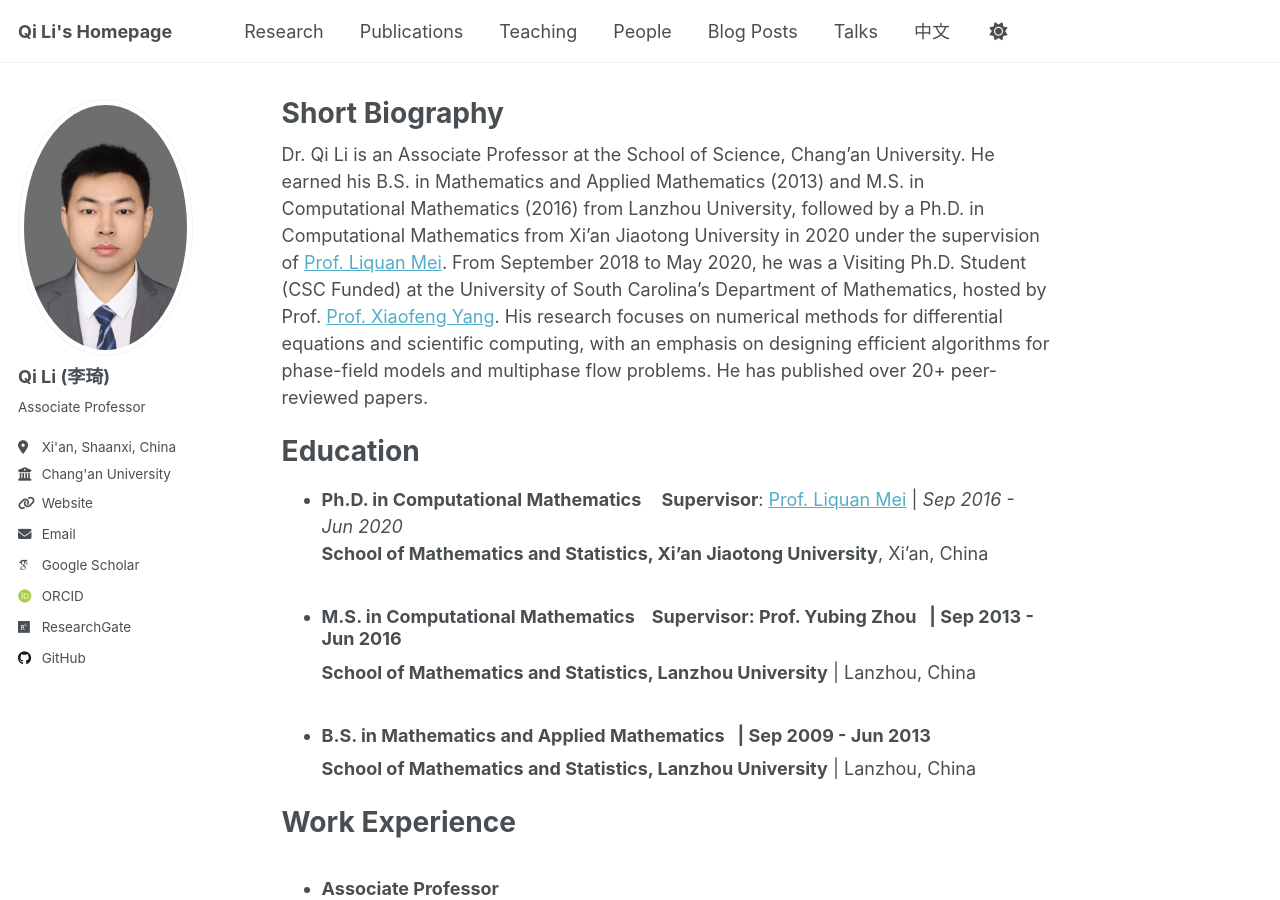
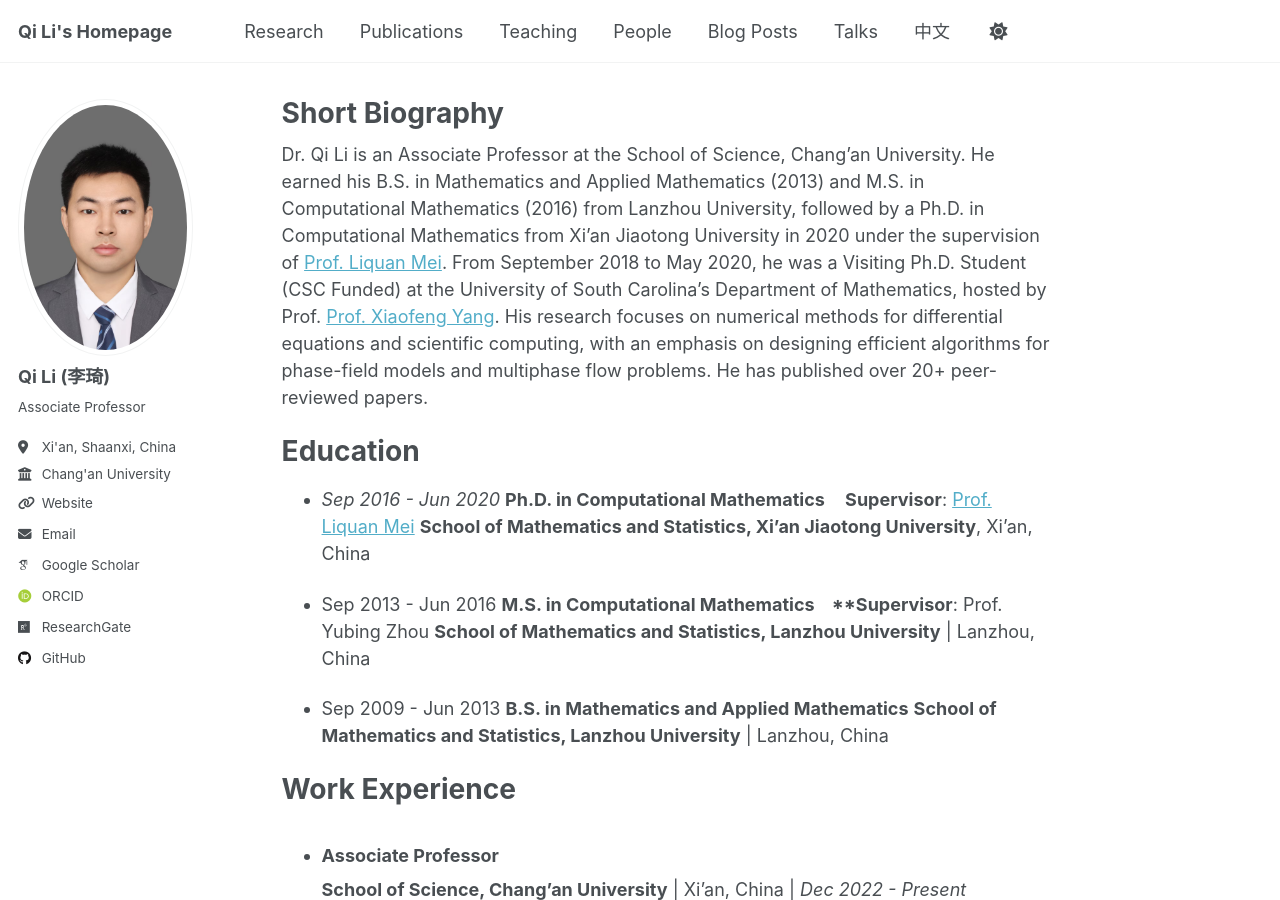
Before and after one commit to liqihao2000/liqihao2000.github.io, a Jekyll site: the page built from _pages/about.md, in a window 1280 px wide and 900 px high. Built offline with Jekyll 4.4.1, drawn with Linux system fonts in a browser that asks for light colours; some web fonts are replaced; some of the changed lines change nothing that is shown.

Commit message:
update info

```diff
--- a/_pages/about.md
+++ b/_pages/about.md
@@ -13,13 +13,13 @@
 
 # Education
 
-- **Ph.D. in Computational Mathematics** &nbsp;&nbsp;  **Supervisor**: [Prof. Liquan Mei](http://gr.xjtu.edu.cn/web/lqmei) |  *Sep 2016 - Jun 2020*
+- *Sep 2016 - Jun 2020* **Ph.D. in Computational Mathematics** &nbsp;&nbsp;  **Supervisor**: [Prof. Liquan Mei](http://gr.xjtu.edu.cn/web/lqmei)
   **School of Mathematics and Statistics, Xi'an Jiaotong University**, Xi'an, China
 
-- ### M.S. in Computational Mathematics  &nbsp;&nbsp; **Supervisor**: Prof. Yubing Zhou  &nbsp; | Sep 2013 - Jun 2016
+- Sep 2013 - Jun 2016 **M.S. in Computational Mathematics  &nbsp;&nbsp; **Supervisor**: Prof. Yubing Zhou
   **School of Mathematics and Statistics, Lanzhou University** | Lanzhou, China
 
-- ### B.S. in Mathematics and Applied Mathematics  &nbsp; | Sep 2009 - Jun 2013
+- Sep 2009 - Jun 2013 **B.S. in Mathematics and Applied Mathematics**
   **School of Mathematics and Statistics, Lanzhou University** | Lanzhou, China
 
 # Work Experience
```
